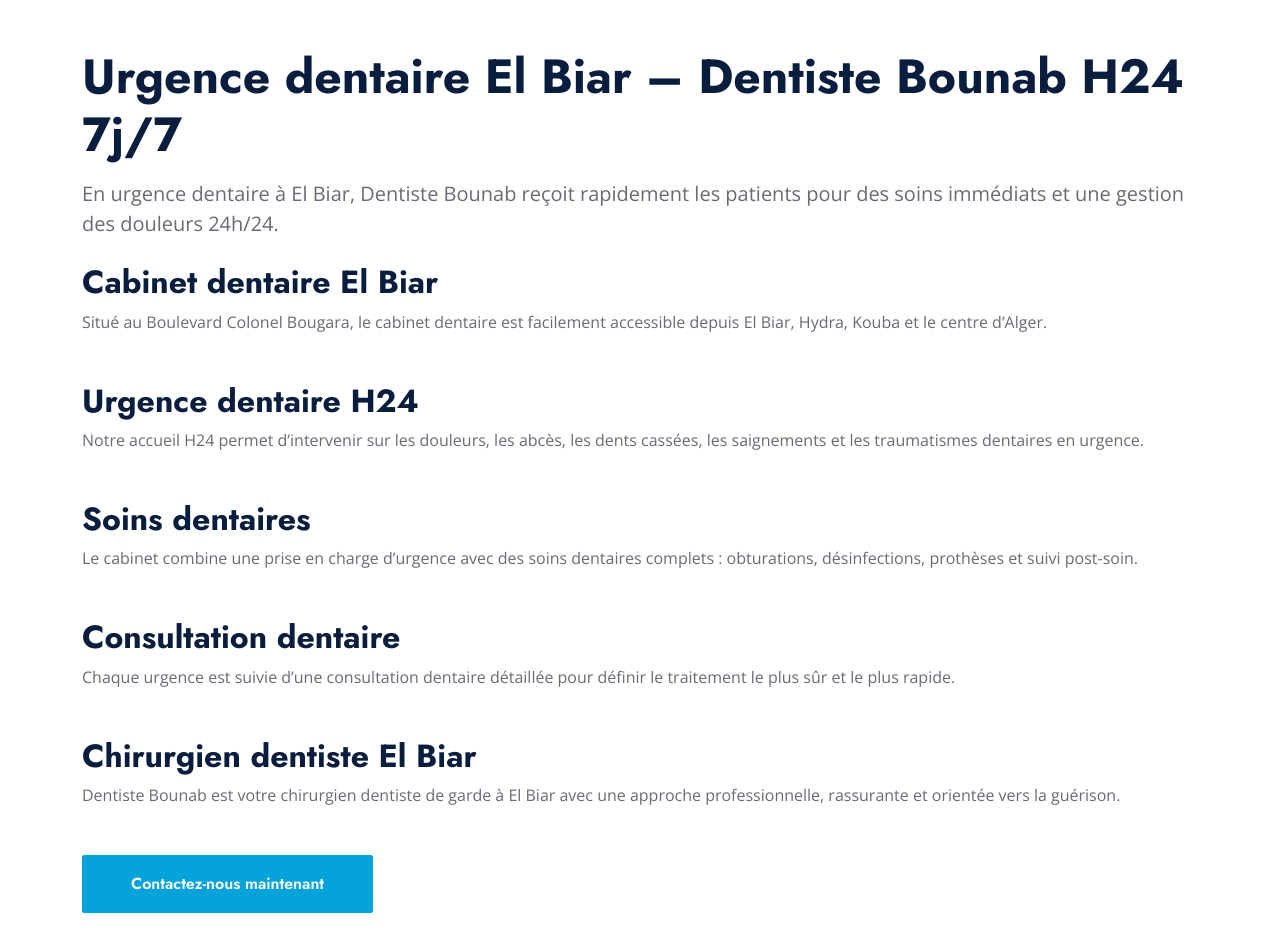
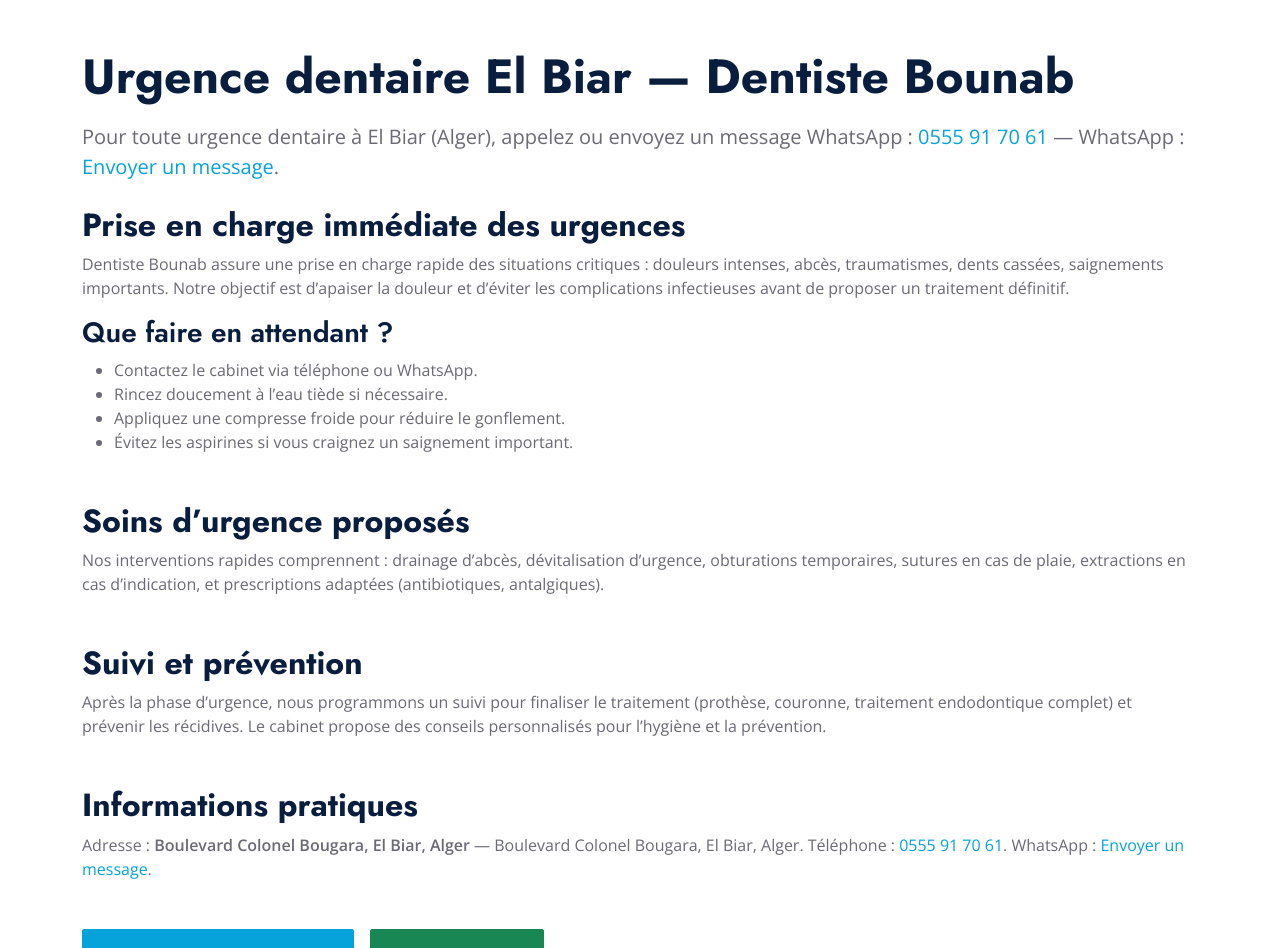
Before and after one commit to DevSerine/dentistebounab, a Next.js app: page /urgence-dentaire-el-biar in a window 1280 px wide. Shown: the top 948 px of the page. Built offline with nearby package versions, Linux system fonts and the light colour scheme; no server answers.

Commit message:
SEO: enrich 'urgence' page, add FAQ JSON-LD; add GBP checklist; update alt texts and metadata

```diff
--- a/app/layout.js
+++ b/app/layout.js
@@ -32,6 +32,14 @@
   return (
     <html lang="fr-DZ">
       <head>
+        <title>Dentiste Bounab — Dentiste El Biar 24h/24, Alger</title>
+        <meta
+          name="description"
+          content="Dentiste Bounab à El Biar (Alger) — Dr Bounab, urgences dentaires 24/7, soins, esthétique et blanchiment. Tel/WhatsApp 0555 91 70 61."
+        />
+        <link rel="canonical" href="https://dentistebounab.netlify.app/" />
+        <link rel="sitemap" type="application/xml" title="Sitemap" href="/sitemap.xml" />
+        <meta name="google-site-verification" content={GOOGLE_SITE_VERIFICATION} />
         <link rel="preconnect" href="https://fonts.googleapis.com" />
         <link rel="preconnect" href="https://fonts.gstatic.com" crossOrigin="anonymous" />
         <link
--- a/app/urgence-dentaire-el-biar/page.js
+++ b/app/urgence-dentaire-el-biar/page.js
@@ -1,15 +1,55 @@
 import Link from "next/link";
 import { createPageMetadata, getBreadcrumbJsonLd } from "@/lib/seo";
+import { PHONE_DISPLAY, WHATSAPP_NUMBER, whatsAppUrl, ADDRESS_SEO } from "@/lib/constants";
 
 export const metadata = createPageMetadata({
-  title: "Dentiste Bounab | Urgence dentaire El Biar | Dentiste H24 7j/7",
+  title: "Urgence dentaire El Biar — Dentiste Bounab 24/7",
   description:
-    "Urgence dentaire El Biar avec Dentiste Bounab. Service H24, prise en charge rapide et soins dentaires immédiats pour tous types d’urgence.",
+    "Urgence dentaire El Biar avec Dentiste Bounab — service 24/7, prise en charge immédiate et soins urgents au Boulevard Colonel Bougara.",
   path: "/urgence-dentaire-el-biar",
   keywords: ["Urgence dentaire El Biar", "Dentiste H24 El Biar", "Dentiste 24/7 El Biar"],
 });
 
 const breadcrumbJsonLd = getBreadcrumbJsonLd("/urgence-dentaire-el-biar", "Urgence dentaire El Biar");
+
+const faqJsonLd = {
+  "@context": "https://schema.org",
+  "@type": "FAQPage",
+  "mainEntity": [
+    {
+      "@type": "Question",
+      "name": "Que faire en cas de douleur dentaire sévère ?",
+      "acceptedAnswer": {
+        "@type": "Answer",
+        "text": `Appelez immédiatement Dentiste Bounab au ${PHONE_DISPLAY} ou envoyez un message WhatsApp au ${WHATSAPP_NUMBER}. En attendant, appliquez une compresse froide et évitez les analgésiques contre‑indiqués.`
+      }
+    },
+    {
+      "@type": "Question",
+      "name": "Le cabinet est‑il ouvert la nuit ?",
+      "acceptedAnswer": {
+        "@type": "Answer",
+        "text": "Oui — Dentiste Bounab assure une permanence 24h/24 et 7j/7 pour les urgences dentaires à El Biar."
+      }
+    },
+    {
+      "@type": "Question",
+      "name": "Où se situe le cabinet ?",
+      "acceptedAnswer": {
+        "@type": "Answer",
+        "text": `${ADDRESS_SEO} — Boulevard Colonel Bougara, El Biar, Alger.`
+      }
+    },
+    {
+      "@type": "Question",
+      "name": "Proposez‑vous un suivi après intervention ?",
+      "acceptedAnswer": {
+        "@type": "Answer",
+        "text": "Oui — chaque urgence est suivie d’un protocole de suivi et d’un contrôle post‑opératoire pour assurer la guérison et le confort du patient."
+      }
+    }
+  ]
+};
 
 export default function UrgenceDentaireElBiarPage() {
   return (
@@ -18,55 +58,61 @@
         type="application/ld+json"
         dangerouslySetInnerHTML={{ __html: JSON.stringify(breadcrumbJsonLd) }}
       />
+      <script
+        type="application/ld+json"
+        dangerouslySetInnerHTML={{ __html: JSON.stringify(faqJsonLd) }}
+      />
+
       <div className="container-fluid py-5 site-section">
         <div className="container">
           <div className="section-title mb-4">
-            <h1 className="display-5 mb-0">
-              Urgence dentaire El Biar – Dentiste Bounab H24 7j/7
-            </h1>
+            <h1 className="display-5 mb-0">Urgence dentaire El Biar — Dentiste Bounab</h1>
             <p className="lead text-body mt-3">
-              En urgence dentaire à El Biar, Dentiste Bounab reçoit rapidement les patients pour des soins immédiats et une gestion des douleurs 24h/24.
+              Pour toute urgence dentaire à El Biar (Alger), appelez ou envoyez un message WhatsApp : <a href={`tel:${PHONE_DISPLAY.replace(/\s+/g, "")}`}>{PHONE_DISPLAY}</a> — WhatsApp : <a href={whatsAppUrl("Bonjour Dentiste Bounab")}>Envoyer un message</a>.
             </p>
           </div>
 
           <section className="mb-5">
-            <h2>Cabinet dentaire El Biar</h2>
+            <h2>Prise en charge immédiate des urgences</h2>
             <p>
-              Situé au Boulevard Colonel Bougara, le cabinet dentaire est facilement accessible depuis El Biar, Hydra, Kouba et le centre d’Alger.
+              Dentiste Bounab assure une prise en charge rapide des situations critiques : douleurs intenses, abcès, traumatismes, dents cassées, saignements importants. Notre objectif est d’apaiser la douleur et d’éviter les complications infectieuses avant de proposer un traitement définitif.
+            </p>
+            <h3>Que faire en attendant ?</h3>
+            <ul>
+              <li>Contactez le cabinet via téléphone ou WhatsApp.</li>
+              <li>Rincez doucement à l’eau tiède si nécessaire.</li>
+              <li>Appliquez une compresse froide pour réduire le gonflement.</li>
+              <li>Évitez les aspirines si vous craignez un saignement important.</li>
+            </ul>
+          </section>
+
+          <section className="mb-5">
+            <h2>Soins d’urgence proposés</h2>
+            <p>
+              Nos interventions rapides comprennent : drainage d’abcès, dévitalisation d’urgence, obturations temporaires, sutures en cas de plaie, extractions en cas d’indication, et prescriptions adaptées (antibiotiques, antalgiques).
             </p>
           </section>
 
           <section className="mb-5">
-            <h2>Urgence dentaire H24</h2>
+            <h2>Suivi et prévention</h2>
             <p>
-              Notre accueil H24 permet d’intervenir sur les douleurs, les abcès, les dents cassées, les saignements et les traumatismes dentaires en urgence.
+              Après la phase d’urgence, nous programmons un suivi pour finaliser le traitement (prothèse, couronne, traitement endodontique complet) et prévenir les récidives. Le cabinet propose des conseils personnalisés pour l’hygiène et la prévention.
             </p>
           </section>
 
           <section className="mb-5">
-            <h2>Soins dentaires</h2>
+            <h2>Informations pratiques</h2>
             <p>
-              Le cabinet combine une prise en charge d’urgence avec des soins dentaires complets : obturations, désinfections, prothèses et suivi post-soin.
-            </p>
-          </section>
-
-          <section className="mb-5">
-            <h2>Consultation dentaire</h2>
-            <p>
-              Chaque urgence est suivie d’une consultation dentaire détaillée pour définir le traitement le plus sûr et le plus rapide.
-            </p>
-          </section>
-
-          <section className="mb-5">
-            <h2>Chirurgien dentiste El Biar</h2>
-            <p>
-              Dentiste Bounab est votre chirurgien dentiste de garde à El Biar avec une approche professionnelle, rassurante et orientée vers la guérison.
+              Adresse : <strong>{ADDRESS_SEO}</strong> — Boulevard Colonel Bougara, El Biar, Alger. Téléphone : <a href={`tel:${PHONE_DISPLAY.replace(/\s+/g, "")}`}>{PHONE_DISPLAY}</a>. WhatsApp : <a href={whatsAppUrl("Bonjour Dentiste Bounab")}>Envoyer un message</a>.
             </p>
           </section>
 
           <div className="mt-4">
-            <Link href="/#contact" className="btn btn-primary py-3 px-5">
-              Contactez-nous maintenant
+            <Link href={`tel:${PHONE_DISPLAY.replace(/\s+/g, "")}`} className="btn btn-primary py-3 px-5 me-3">
+              Appeler {PHONE_DISPLAY}
+            </Link>
+            <Link href={whatsAppUrl("Bonjour Dentiste Bounab")} className="btn btn-success py-3 px-5">
+              WhatsApp
             </Link>
           </div>
         </div>
--- a/components/About.jsx
+++ b/components/About.jsx
@@ -34,7 +34,7 @@
                     src="/img/young-girl-dentist-choosing-tools-dentistry-concept-preparation-tooth-filling.jpg"
                     width={867}
                     height={1300}
-                    alt="Cabinet dentaire du Dr Bounab à El Biar — consultation et soins dentaires"
+                    alt="Cabinet Dentiste Bounab — Dr Bounab, El Biar — consultation et soins dentaires"
                     className="position-absolute w-100 h-100 rounded wow zoomIn"
                     loading="lazy"
                   />
--- a/components/HeroCarousel.jsx
+++ b/components/HeroCarousel.jsx
@@ -11,7 +11,7 @@
               <SiteImage
                 fill
                 src="/img/dentist-giving-mirror-patient-office.jpg"
-                alt="Cabinet dentaire Dr Bounab"
+                alt="Cabinet Dentiste Bounab — Dr Bounab, El Biar"
                 className="carousel-slide-img"
                 priority
                 fetchPriority="high"
@@ -42,7 +42,7 @@
               <SiteImage
                 fill
                 src="/img/equipment-dental-instruments-dentist-s-office-tools-close-up.jpg"
-                alt="Consultation dentaire"
+                alt="Consultation — Dentiste Bounab, El Biar"
                 className="carousel-slide-img"
                 loading="lazy"
                 sizes="100vw"
--- a/components/Navbar.jsx
+++ b/components/Navbar.jsx
@@ -11,8 +11,7 @@
             src={LOGO_PATH}
             width={95}
             height={95}
-            alt=""
-            aria-hidden="true"
+            alt="Logo Dentiste Bounab — Dentiste Bounab"
           />
           {BRAND_NAME}
         </p>
--- a/components/Team.jsx
+++ b/components/Team.jsx
@@ -16,7 +16,7 @@
                     src="/img/dentist-holding-dental-tools.jpg"
                     width={1200}
                     height={800}
-                    alt={"Dr Bounab"}
+                    alt={"Dr Bounab — Dentiste Bounab, El Biar"}
                     className="img-fluid rounded-top w-100"
                     loading="lazy"
                   />
```
Also changed, not shown: components/Services.jsx (+8 -8 lines), lib/seo.js, 3 other files (tests, documents, lock files or other folders).
